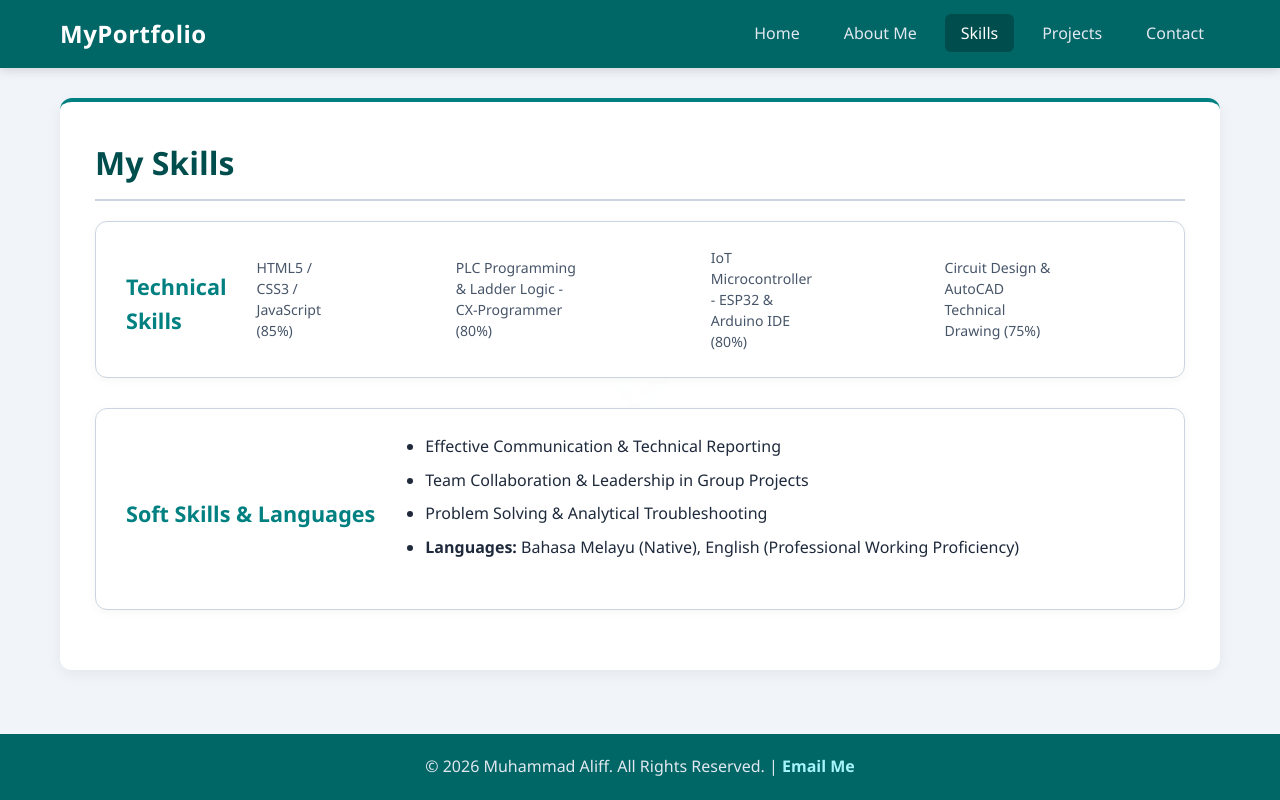
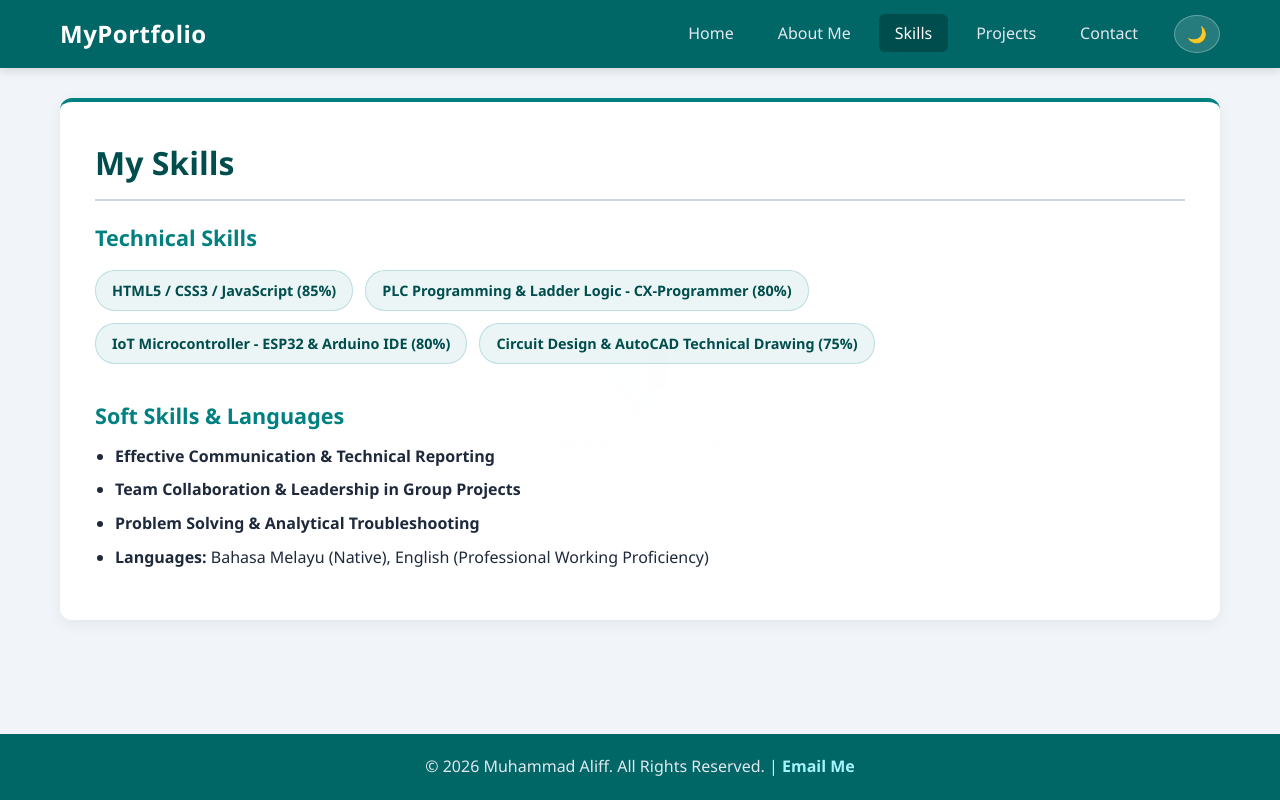
Before and after one commit to mhdaliff03/Aliff-portfolio, a plain HTML site: page skills.html in a window 1280 px wide. Drawn offline with Linux system fonts and the light colour scheme.

Commit message:
Finalize portfolio code with stable navigation and dark mode toggle

```diff
--- a/css/style.css
+++ b/css/style.css
@@ -18,8 +18,8 @@
    2. DARK MODE STYLES
    ========================================== */
 body.dark-mode {
-    --bg-light: #0f172a;           /* Biru Gelap Korporat */
-    --text-main: #f1f5f9;          /* Teks Putih Lembut */
+    --bg-light: #0f172a;
+    --text-main: #f1f5f9;
     --text-muted: #cbd5e1;
     --white: #1e293b;
     --card-bg: rgba(30, 41, 59, 0.95);
@@ -88,7 +88,7 @@ main {
 }
 
 /* ==========================================
-   4. HEADER & NAVIGATION BAR
+   4. HEADER & NAVIGATION BAR (KEMAS & TETAP)
    ========================================== */
 header {
     background-color: var(--dark-teal);
@@ -106,8 +106,6 @@ header {
     display: flex;
     justify-content: space-between;
     align-items: center;
-    position: relative;
-    z-index: 100000;
 }
 
 .logo, header .logo {
@@ -117,13 +115,17 @@ header {
     letter-spacing: 0.5px;
 }
 
+.nav-right {
+    display: flex;
+    align-items: center;
+    gap: 20px;
+}
+
 .nav-links, header ul {
     list-style: none;
     display: flex;
     gap: 12px;
     align-items: center;
-    position: relative;
-    z-index: 100001;
 }
 
 .nav-links li a, header ul li a {
@@ -132,8 +134,6 @@ header {
     font-weight: 500;
     padding: 8px 16px;
     border-radius: 6px;
-    position: relative;
-    z-index: 100002;
     transition: all 0.3s ease;
 }
 
@@ -145,21 +145,24 @@ header ul li a.active {
     color: var(--white);
 }
 
-/* Butang Tukar Tema (Dark/Light Mode Button) */
 .theme-toggle-btn {
-    background: rgba(255, 255, 255, 0.2);
-    border: none;
+    background: rgba(255, 255, 255, 0.15);
+    border: 1px solid rgba(255, 255, 255, 0.3);
     color: var(--white);
-    font-size: 1.1rem;
-    padding: 6px 12px;
+    font-size: 1rem;
+    width: 38px;
+    height: 38px;
     border-radius: 50%;
     cursor: pointer;
-    transition: background 0.3s ease, transform 0.2s ease;
+    display: flex;
+    align-items: center;
+    justify-content: center;
+    transition: all 0.3s ease;
 }
 
 .theme-toggle-btn:hover {
-    background: rgba(255, 255, 255, 0.35);
-    transform: scale(1.1);
+    background: rgba(255, 255, 255, 0.3);
+    transform: scale(1.08);
 }
 
 /* ==========================================
@@ -531,6 +534,11 @@ footer a {
         gap: 12px;
     }
 
+    .nav-right {
+        flex-direction: column;
+        gap: 10px;
+    }
+
     .nav-links, header ul {
         flex-wrap: wrap;
         justify-content: center;
--- a/skills.html
+++ b/skills.html
@@ -3,13 +3,16 @@
 <head>
     <meta charset="UTF-8">
     <meta name="viewport" content="width=device-width, initial-scale=1.0">
-    <title>Skills - Muhammad Aliff</title>
+    <title>Skills - Muhammad Aliff Portfolio</title>
     <link rel="stylesheet" href="css/style.css">
 </head>
 <body>
+
+    <!-- Header & Navigation Bar -->
     <header>
-        <nav>
+        <nav class="navbar">
             <div class="logo">MyPortfolio</div>
+            <div class="nav-right">
                 <ul class="nav-links">
                     <li><a href="index.html">Home</a></li>
                     <li><a href="about.html">About Me</a></li>
@@ -17,50 +20,37 @@
                     <li><a href="projects.html">Projects</a></li>
                     <li><a href="contact.html">Contact</a></li>
                 </ul>
+                <button id="themeToggleBtn" class="theme-toggle-btn" title="Toggle Dark/Light Mode">🌙</button>
+            </div>
         </nav>
     </header>
 
+    <!-- Main Content -->
     <main>
-        <section class="skills-section">
+        <section>
             <h1>My Skills</h1>
 
-            <article>
             <h2>Technical Skills</h2>
-                <p>HTML5 / CSS3 / JavaScript (85%)</p>
-                <div class="progress-container">
-                    <div class="progress-bar" style="width: 85%;"></div>
+            <div class="skills-badges">
+                <span class="badge">HTML5 / CSS3 / JavaScript (85%)</span>
+                <span class="badge">PLC Programming & Ladder Logic - CX-Programmer (80%)</span>
+                <span class="badge">IoT Microcontroller - ESP32 & Arduino IDE (80%)</span>
+                <span class="badge">Circuit Design & AutoCAD Technical Drawing (75%)</span>
             </div>
 
-                <p>PLC Programming &amp; Ladder Logic - CX-Programmer (80%)</p>
-                <div class="progress-container">
-                    <div class="progress-bar" style="width: 80%;"></div>
-                </div>
-
-                <p>IoT Microcontroller - ESP32 &amp; Arduino IDE (80%)</p>
-                <div class="progress-container">
-                    <div class="progress-bar" style="width: 80%;"></div>
-                </div>
-
-                <p>Circuit Design &amp; AutoCAD Technical Drawing (75%)</p>
-                <div class="progress-container">
-                    <div class="progress-bar" style="width: 75%;"></div>
-                </div>
-            </article>
-
-            <article style="margin-top: 30px;">
-                <h2>Soft Skills &amp; Languages</h2>
+            <h2 style="margin-top: 35px;">Soft Skills & Languages</h2>
             <ul>
-                    <li>Effective Communication &amp; Technical Reporting</li>
-                    <li>Team Collaboration &amp; Leadership in Group Projects</li>
-                    <li>Problem Solving &amp; Analytical Troubleshooting</li>
+                <li><strong>Effective Communication & Technical Reporting</strong></li>
+                <li><strong>Team Collaboration & Leadership in Group Projects</strong></li>
+                <li><strong>Problem Solving & Analytical Troubleshooting</strong></li>
                 <li><strong>Languages:</strong> Bahasa Melayu (Native), English (Professional Working Proficiency)</li>
             </ul>
-            </article>
         </section>
     </main>
 
+    <!-- Footer -->
     <footer>
-        <p>&copy; <span class="current-year">2026</span> Muhammad Aliff. All Rights Reserved. | <a href="mailto:muhammadaliffmohdburhan@gmail.com" class="footer-link">Email Me</a></p>
+        <p>&copy; <span class="current-year">2026</span> Muhammad Aliff. All Rights Reserved. | <a href="mailto:muhammadaliffmohdrburhan@gmail.com">Email Me</a></p>
     </footer>
 
     <script src="js/script.js"></script>
```
Also changed, not shown: about.html (+2 -1 lines), contact.html (+3 -0 lines), index.html (+2 -1 lines), projects.html (+3 -0 lines). Lines whose indentation alone changed are shown as unchanged.
